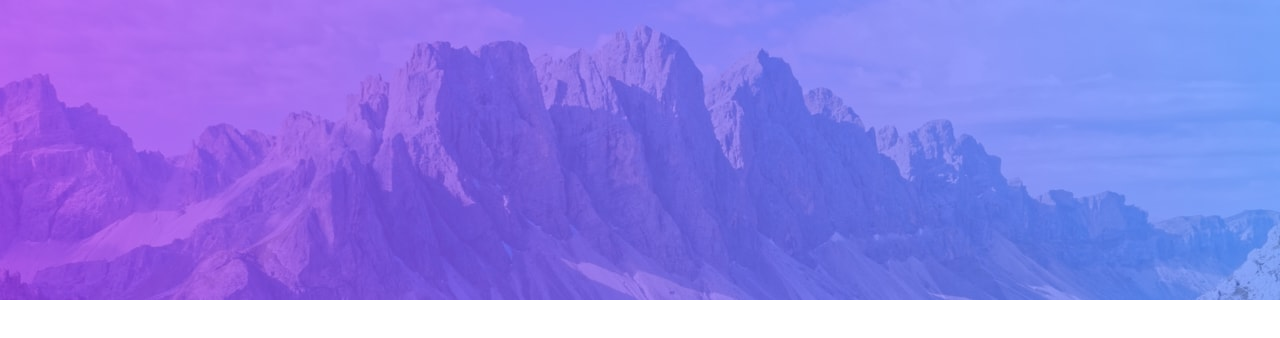
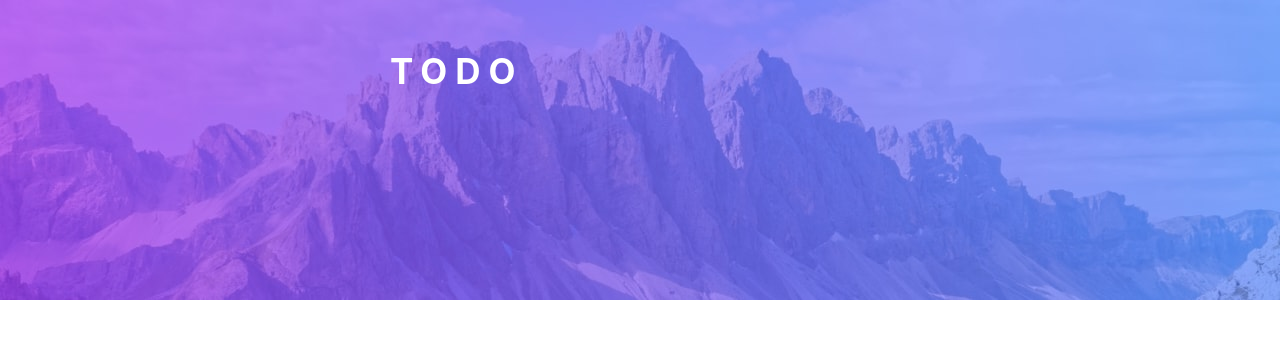
Before and after one commit to viktoriagrubi/to-do-list, a React (Create React App) app: page / in a window 1280 px wide. Shown: the top 338 px of the page. Built offline with nearby package versions, Linux system fonts and the light colour scheme.

Commit message:
add header

```diff
--- a/src/App.jsx
+++ b/src/App.jsx
@@ -1,7 +1,14 @@
 import styles from "./App.module.css";
 
 function App() {
-  return <div className={styles.appBackground}></div>;
+  return (
+    <>
+      <div className={styles.appBackground}></div>
+      <div className={styles.container}>
+        <div className={styles.header}>TODO</div>
+      </div>
+    </>
+  );
 }
 
 export default App;
--- a/src/App.module.css
+++ b/src/App.module.css
@@ -3,4 +3,18 @@
   background-image: url("./assets/images/bg-desktop-light.jpg");
   background-size: cover;
   background-position: center;
+  width: 100%;
 }
+
+.header {
+  color: white;
+  font-weight: bold;
+  font-size: 35px;
+  letter-spacing: 8px;
+}
+
+.container {
+  margin: 0 auto;
+  width: 500px;
+  margin-top: -250px;
+}
```
